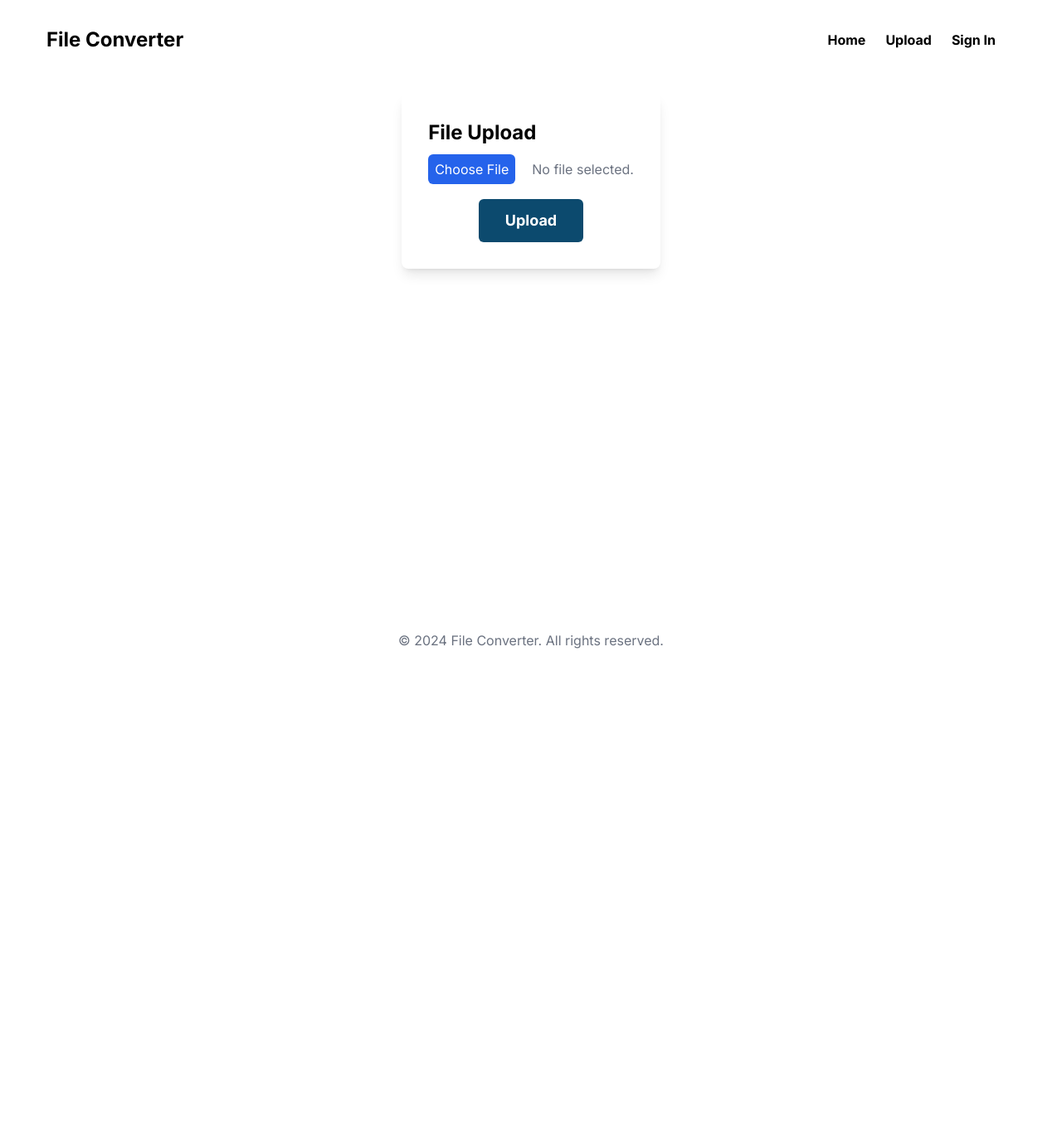
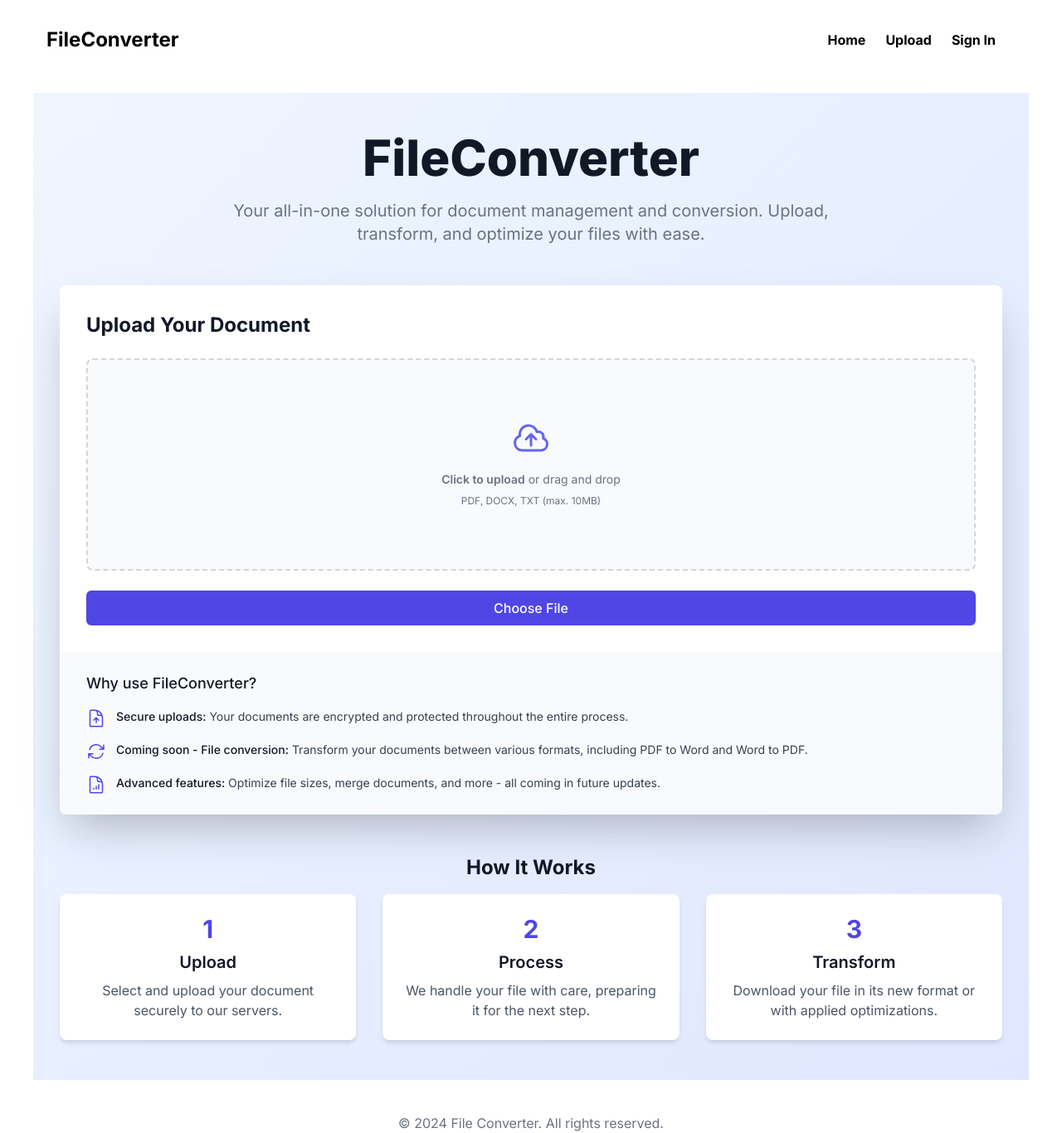
Before and after one commit to burakS-cloud/FileConverter, a Next.js app: page /upload in a window 1280 px wide. Shown: the whole page at 83% size. Before the commit the page ends 800 px from the top, so only its background shows below. Built offline with nearby package versions, Linux system fonts and the light colour scheme; no server answers.

Commit message:
new UI for the upload page and re activate redis client for rate limiting

```diff
--- a/package.json
+++ b/package.json
@@ -11,6 +11,7 @@
   },
   "dependencies": {
     "@clerk/nextjs": "^5.2.2",
+    "@heroicons/react": "^2.1.5",
     "@prisma/client": "^5.16.0",
     "@upstash/ratelimit": "^2.0.1",
     "aws-sdk": "^2.1659.0",
--- a/src/actions/upload.ts
+++ b/src/actions/upload.ts
@@ -85,6 +85,7 @@ export default async function uploadFile(
       return { error: true, message: "User is not allowed to upload files" };
     }
 
+    console.log("userExists before aws:", userExists);
     // Convert the ReadableStream to a Buffer
     const fileBuffer = await streamToBuffer(fileStream);
 
--- a/src/app/upload/form.tsx
+++ b/src/app/upload/form.tsx
@@ -2,13 +2,22 @@
 
 import uploadFile from "@/actions/upload";
 import { useUser } from "@clerk/nextjs";
-import { ChangeEvent, FormEvent, useState } from "react";
+import {
+  CloudArrowUpIcon,
+  DocumentIcon,
+  XMarkIcon,
+} from "@heroicons/react/24/outline";
+import { ChangeEvent, useRef, useState } from "react";
 
 const UploadForm = () => {
-  const { user } = useUser(); // Get the current user's information
+  const { user } = useUser();
   const [file, setFile] = useState<File | null>(null);
-  const [fileName, setFileName] = useState("No file selected.");
+  const [fileName, setFileName] = useState("No file selected");
   const [message, setMessage] = useState("");
+  const [isUploading, setIsUploading] = useState(false);
+  const fileInputRef = useRef<HTMLInputElement>(null);
+
+  console.log("user", user);
 
   const handleFileChange = (e: ChangeEvent<HTMLInputElement>) => {
     const files = e.target.files;
@@ -16,68 +25,163 @@ const UploadForm = () => {
       setFile(files[0]);
       setFileName(files[0].name);
     } else {
+      setFile(null);
       setFileName("No file selected");
     }
   };
 
-  const handleSubmit = async (e: FormEvent<HTMLFormElement>) => {
-    e.preventDefault();
-
+  const handleUpload = async () => {
     if (!file) {
-      setMessage("Please select a file.");
+      setMessage("");
       return;
     }
-
     if (!user) {
       setMessage("User not authenticated.");
       return;
     }
-
+    setIsUploading(true);
     const formData = new FormData();
     formData.append("file", file);
-
     try {
-      await uploadFile(formData, user.id); // Pass the userId to the uploadFile function
+      await uploadFile(formData, user.id);
       setMessage("File uploaded successfully!");
+      setFile(null);
+      setFileName("No file selected");
+      if (fileInputRef.current) {
+        fileInputRef.current.value = "";
+      }
     } catch (error) {
       if (error instanceof Error) {
         setMessage(`Error: ${error.message}`);
       } else {
         setMessage("An unknown error occurred.");
       }
+    } finally {
+      setIsUploading(false);
     }
   };
-  console.log("user from clerk in form:", user);
-  console.log("file object:", file);
+
+  const handleButtonClick = () => {
+    if (file) {
+      handleUpload();
+    } else {
+      fileInputRef.current?.click();
+    }
+  };
+
+  const handleRemoveFile = () => {
+    setFile(null);
+    setFileName("No file selected");
+    if (fileInputRef.current) {
+      fileInputRef.current.value = "";
+    }
+  };
+
+  console.log("file", file);
+
   return (
-    <form onSubmit={handleSubmit}>
-      <div>
+    <form
+      onSubmit={(e) => {
+        e.preventDefault();
+        handleUpload();
+      }}
+      className="space-y-6"
+    >
+      <div className="flex items-center justify-center w-full">
         <label
           htmlFor="file-upload"
-          className="cursor-pointer p-2 bg-blue-600 text-white rounded-md hover:bg-blue-700"
+          className={`flex flex-col items-center justify-center w-full h-64 border-2 border-gray-300 border-dashed rounded-lg cursor-pointer bg-gray-50 hover:bg-gray-100 transition duration-300 ease-in-out ${
+            file ? "pointer-events-none" : ""
+          }`}
         >
-          Choose File
-        </label>
+          <div className="flex flex-col items-center justify-center pt-5 pb-6">
+            <CloudArrowUpIcon className="w-12 h-12 mb-4 text-indigo-500" />
+            <p className="mb-2 text-sm text-gray-500 dark:text-gray-400">
+              <span className="font-semibold">Click to upload</span> or drag and
+              drop
+            </p>
+            <p className="text-xs text-gray-500 dark:text-gray-400">
+              PDF, DOCX, TXT (max. 10MB)
+            </p>
+          </div>
           <input
             id="file-upload"
+            type="file"
             className="hidden"
-          type="file"
             onChange={handleFileChange}
-          required
+            ref={fileInputRef}
           />
-        <span id="file-name" className="text-gray-500 ml-5">
+        </label>
+      </div>
+
+      {file && (
+        <div className="flex items-center justify-between p-4 bg-indigo-50 rounded-lg">
+          <div className="flex items-center">
+            <DocumentIcon className="w-8 h-8 text-indigo-500 mr-3" />
+            <span className="text-sm font-medium text-gray-700 truncate">
               {fileName}
             </span>
           </div>
-      <div className="flex justify-center">
           <button
-          className="pl-8 pr-8 pt-3 pb-3 mt-6 border-sky-900 rounded-md bg-sky-900 text-white font-bold text-lg"
-          type="submit"
+            type="button"
+            onClick={handleRemoveFile}
+            className="text-sm font-medium text-red-600 hover:text-red-800 focus:outline-none"
           >
-          Upload
+            <XMarkIcon className="w-5 h-5" />
           </button>
         </div>
-      {message && <p>{message}</p>}
+      )}
+
+      <button
+        onClick={handleButtonClick}
+        type="submit"
+        disabled={isUploading}
+        className={`w-full flex items-center justify-center px-4 py-2 border border-transparent rounded-md shadow-sm text-base font-medium text-white transition duration-300 ease-in-out ${
+          isUploading
+            ? "bg-indigo-400 cursor-not-allowed"
+            : "bg-indigo-600 hover:bg-indigo-700 focus:outline-none focus:ring-2 focus:ring-offset-2 focus:ring-indigo-500"
+        }`}
+      >
+        {isUploading ? (
+          <>
+            <svg
+              className="animate-spin -ml-1 mr-3 h-5 w-5 text-white"
+              xmlns="http://www.w3.org/2000/svg"
+              fill="none"
+              viewBox="0 0 24 24"
+            >
+              <circle
+                className="opacity-25"
+                cx="12"
+                cy="12"
+                r="10"
+                stroke="currentColor"
+                strokeWidth="4"
+              ></circle>
+              <path
+                className="opacity-75"
+                fill="currentColor"
+                d="M4 12a8 8 0 018-8V0C5.373 0 0 5.373 0 12h4zm2 5.291A7.962 7.962 0 014 12H0c0 3.042 1.135 5.824 3 7.938l3-2.647z"
+              ></path>
+            </svg>
+            Uploading...
+          </>
+        ) : file ? (
+          "Upload"
+        ) : (
+          "Choose File"
+        )}
+      </button>
+
+      {message && (
+        <div
+          className={`mt-3 text-sm ${
+            message.includes("Error") ? "text-red-600" : "text-green-600"
+          }`}
+        >
+          {message}
+        </div>
+      )}
     </form>
   );
 };
--- /dev/null
+++ b/src/app/upload/layout.tsx
@@ -0,0 +1,13 @@
+import React from "react";
+
+export default function UploadLayout({
+  children,
+}: {
+  children: React.ReactNode;
+}) {
+  return (
+    <div className="min-h-screen bg-gradient-to-br from-blue-50 to-indigo-100 min-w-full">
+      {children}
+    </div>
+  );
+}
--- a/src/app/upload/page.tsx
+++ b/src/app/upload/page.tsx
@@ -1,11 +1,119 @@
+import {
+  ArrowPathIcon,
+  DocumentArrowUpIcon,
+  DocumentChartBarIcon,
+} from "@heroicons/react/24/outline";
 import UploadForm from "./form";
 
 export default function UploadPage() {
   return (
-    <div className="flex flex-col items-center justify-center">
-      <div className="bg-white p-8 rounded-lg shadow-lg">
-        <h1 className="text-2xl font-bold mb-4">File Upload</h1>
-        <UploadForm />
+    <div className="max-w-7xl mx-auto py-12 px-4 sm:px-6 lg:px-8">
+      <div className="text-center mb-12">
+        <h1 className="text-4xl font-extrabold text-gray-900 sm:text-5xl md:text-6xl">
+          FileConverter
+        </h1>
+        <p className="mt-3 max-w-md mx-auto text-base text-gray-500 sm:text-lg md:mt-5 md:text-xl md:max-w-3xl">
+          Your all-in-one solution for document management and conversion.
+          Upload, transform, and optimize your files with ease.
+        </p>
+      </div>
+
+      <div className="bg-white shadow-2xl rounded-lg overflow-hidden">
+        <div className="p-8">
+          <h2 className="text-2xl font-bold text-gray-900 mb-6">
+            Upload Your Document
+          </h2>
+          <UploadForm />
+        </div>
+
+        <div className="bg-gray-50 px-8 py-6">
+          <h3 className="text-lg font-medium text-gray-900 mb-4">
+            Why use FileConverter?
+          </h3>
+          <ul className="space-y-4">
+            <li className="flex items-start">
+              <div className="flex-shrink-0">
+                <DocumentArrowUpIcon
+                  className="h-6 w-6 text-indigo-600"
+                  aria-hidden="true"
+                />
+              </div>
+              <p className="ml-3 text-sm text-gray-700">
+                <span className="font-medium text-gray-900">
+                  Secure uploads:
+                </span>{" "}
+                Your documents are encrypted and protected throughout the entire
+                process.
+              </p>
+            </li>
+            <li className="flex items-start">
+              <div className="flex-shrink-0">
+                <ArrowPathIcon
+                  className="h-6 w-6 text-indigo-600"
+                  aria-hidden="true"
+                />
+              </div>
+              <p className="ml-3 text-sm text-gray-700">
+                <span className="font-medium text-gray-900">
+                  Coming soon - File conversion:
+                </span>{" "}
+                Transform your documents between various formats, including PDF
+                to Word and Word to PDF.
+              </p>
+            </li>
+            <li className="flex items-start">
+              <div className="flex-shrink-0">
+                <DocumentChartBarIcon
+                  className="h-6 w-6 text-indigo-600"
+                  aria-hidden="true"
+                />
+              </div>
+              <p className="ml-3 text-sm text-gray-700">
+                <span className="font-medium text-gray-900">
+                  Advanced features:
+                </span>{" "}
+                Optimize file sizes, merge documents, and more - all coming in
+                future updates.
+              </p>
+            </li>
+          </ul>
+        </div>
+      </div>
+
+      <div className="mt-12 text-center">
+        <h3 className="text-2xl font-bold text-gray-900 mb-4">How It Works</h3>
+        <div className="grid grid-cols-1 md:grid-cols-3 gap-8">
+          {[
+            {
+              step: 1,
+              title: "Upload",
+              description:
+                "Select and upload your document securely to our servers.",
+            },
+            {
+              step: 2,
+              title: "Process",
+              description:
+                "We handle your file with care, preparing it for the next step.",
+            },
+            {
+              step: 3,
+              title: "Transform",
+              description:
+                "Download your file in its new format or with applied optimizations.",
+            },
+          ].map((item) => (
+            <div key={item.step} className="bg-white rounded-lg shadow-md p-6">
+              <div className="text-3xl font-bold text-indigo-600 mb-2">
+                {item.step}
+              </div>
+              <h4 className="text-xl font-semibold text-gray-900 mb-2">
+                {item.title}
+              </h4>
+              <p className="text-gray-600">{item.description}</p>
+            </div>
+          ))}
+        </div>
       </div>
     </div>
   );
--- a/src/components/Navbar.tsx
+++ b/src/components/Navbar.tsx
@@ -8,7 +8,7 @@ export default function Navbar() {
   return (
     <nav className="flex items-center justify-between w-full mb-8 p-4">
       <div className="text-2xl font-bold transition duration-300 ease-in-out transform hover:text-blue-400">
-        <Link href="/">File Converter</Link>
+        <Link href="/">FileConverter</Link>
       </div>
       <ul className="flex space-x-6">
         <li>
```
Also changed, not shown: 1 other file (tests, documents, lock files or other folders). Lines whose indentation alone changed are shown as unchanged.
